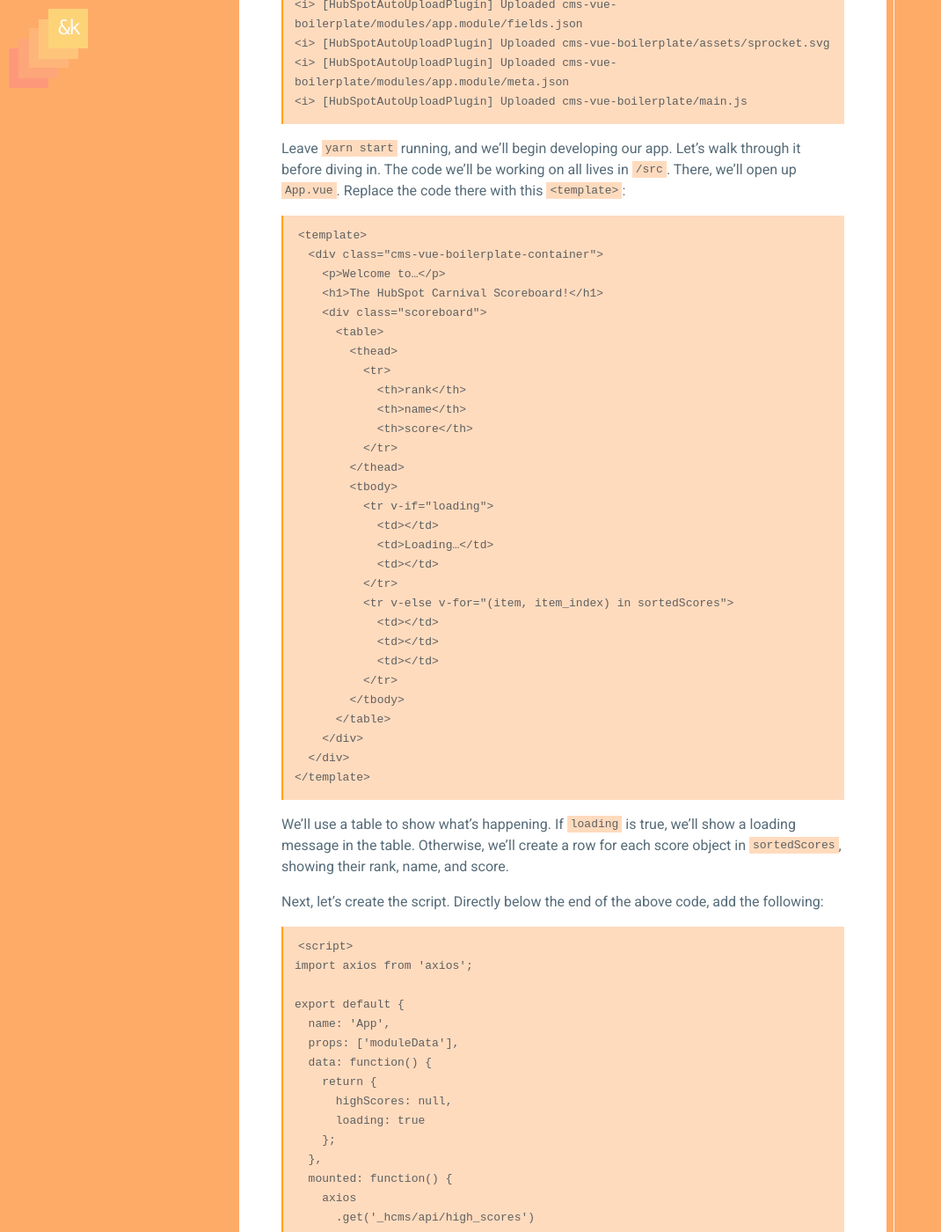
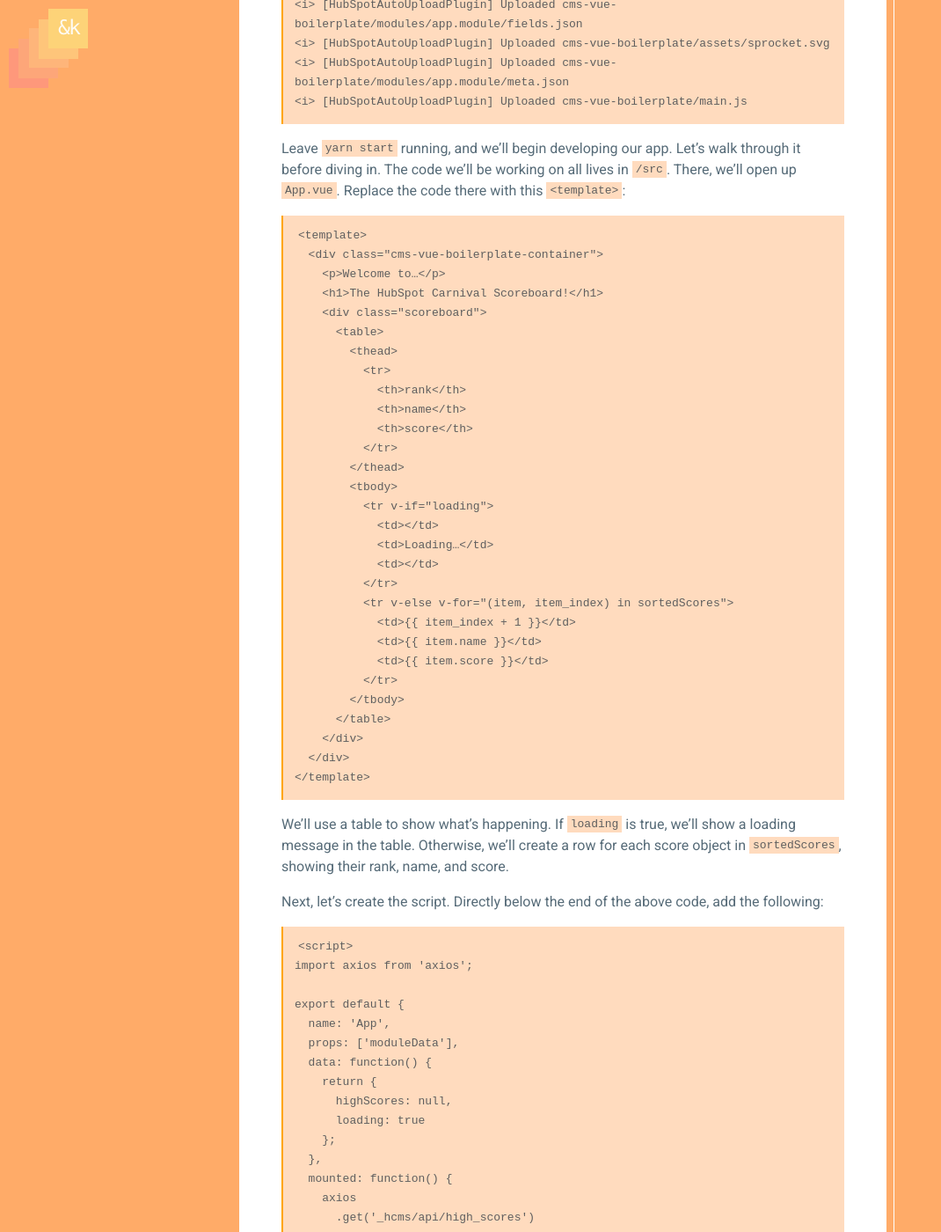
Before and after one commit to andkon/andkon.github.io, a Jekyll site: the page built from _posts/2020-09-28-scoreboard.md, in a window 1280 px wide and 1400 px high, scrolled down 3331 px. Shown: the whole window at 88% size, without its empty margins (0-1070 px from the left). Built offline with Jekyll 4.4.1, drawn with Linux system fonts in a browser that asks for light colours; comment, search, counter and statistics services are not loaded; some of the changed text lies outside the part shown.

Commit message:
Escaped stuff

````diff
--- a/_posts/2020-09-28-scoreboard.md
+++ b/_posts/2020-09-28-scoreboard.md
@@ -36,6 +36,7 @@
 
 Now we can open up the resulting `scoreboard-page.html` file, and replace its contents with the following:
 
+{% raw %}
 ```
 <!--
     templateType: page
@@ -56,6 +57,7 @@
   </body>
 </html>
 ```
+{% endraw %}
 It's a pretty straightforward template. In the frontmatter, we set the Label to `Scoreboard template` so it's easy to search for. Then in the body, we include the module we're going to create containing our Vue app – the `cms_vue_boilerplate` module. The path is absolute – it begins from the home directory of our Design Manager.
 
 ## Create a page from the template
@@ -105,6 +107,7 @@
 
 Leave `yarn start` running, and we'll begin developing our app. Let's walk through it before diving in. The code we'll be working on all lives in `/src`. There, we'll open up `App.vue`. Replace the code there with this `<template>`:
 
+{% raw %}
 ```
 <template>
   <div class="cms-vue-boilerplate-container">
@@ -136,6 +139,7 @@
   </div>
 </template>
 ```
+{% endraw %}
 
 We'll use a table to show what's happening. If `loading` is true, we'll show a loading message in the table. Otherwise, we'll create a row for each score object in `sortedScores`, showing their rank, name, and score.
 
````
Also changed, not shown: other parts of _posts/2020-09-28-scoreboard.md (+1 -1 lines).
